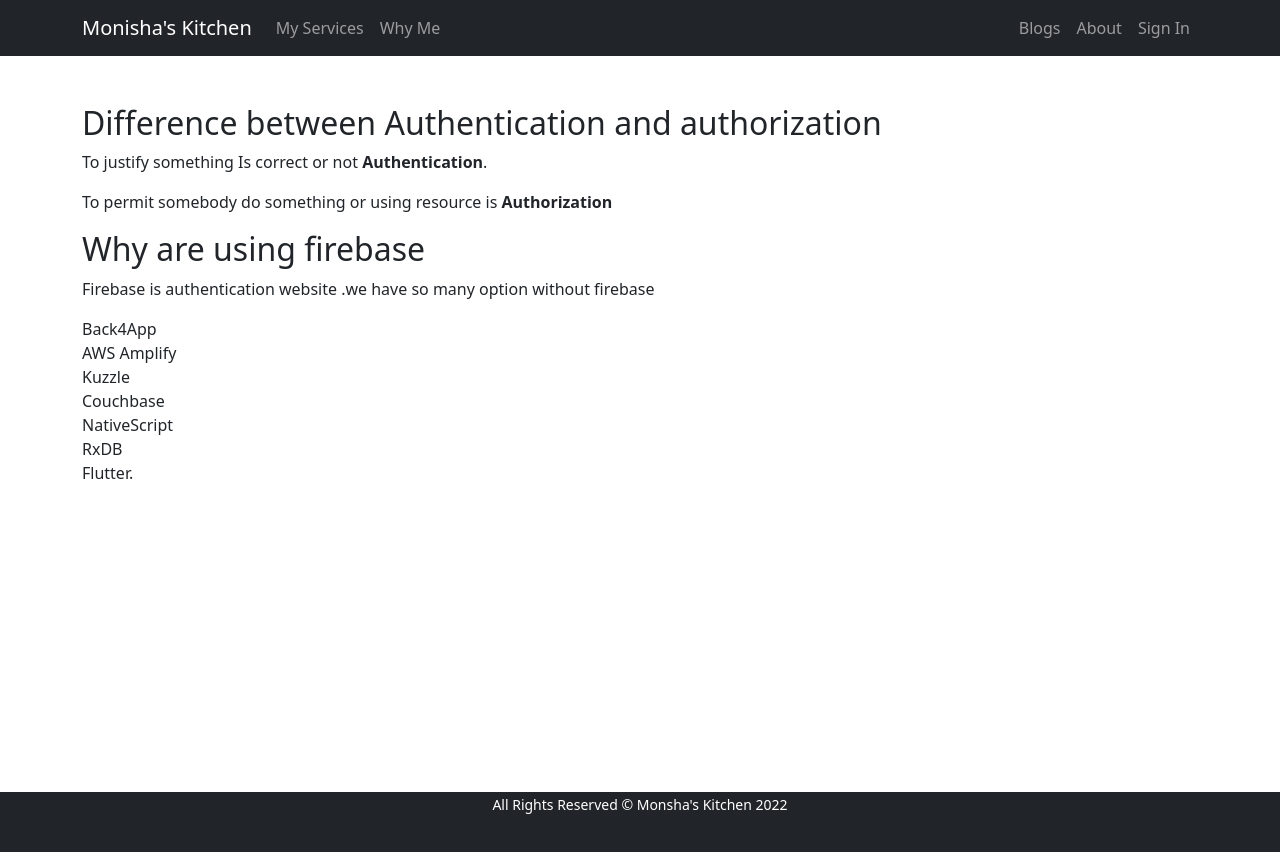
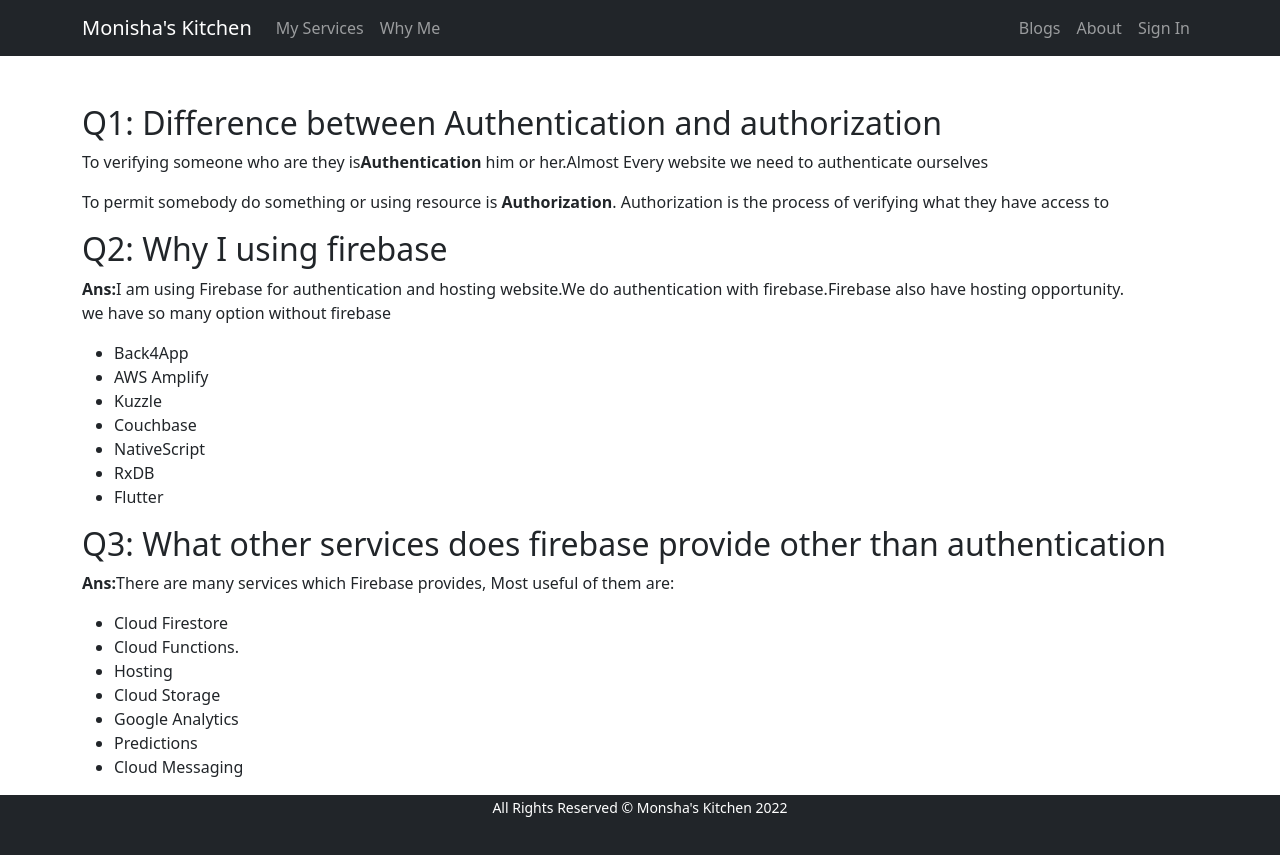
Before and after one commit to Sumon092/Monishas-kitchen, a React (Create React App) app: page /blogs in a window 1280 px wide. Built offline with nearby package versions, Linux system fonts and the light colour scheme; no server answers.

Commit message:
all three question answered

```diff
--- a/src/pages/Blogs/Blogs.js
+++ b/src/pages/Blogs/Blogs.js
@@ -2,26 +2,38 @@
 
 const Blogs = () => {
     return (
-        <div className='container mt-5' style={{ height: "85vh" }}>
-            <h2>Difference between Authentication and authorization</h2>
-            <p>To justify something Is correct or not <strong>Authentication</strong>.</p>
-            <p>To permit somebody do something or using resource is <strong>Authorization</strong></p>
+        <div className='container mt-5'>
+            <h2>Q1: Difference between Authentication and authorization</h2>
+            <p>To verifying someone who are they is<strong>Authentication</strong> him or her.Almost Every website we need to authenticate ourselves</p>
+            <p>To permit somebody do something or using resource is <strong>Authorization</strong>. Authorization is the process of verifying what they have access to</p>
 
-            <h2>Why are using firebase</h2>
-            <p>Firebase is authentication website .we have so many option without firebase</p>
-            <p> Back4App
-                <br />
-                AWS Amplify
-                <br />
-                Kuzzle
-                <br />
-                Couchbase
-                <br />
-                NativeScript
-                <br />
-                RxDB
-                <br />
-                Flutter.</p>
+            <h2>Q2: Why I using firebase</h2>
+            <p><strong>Ans:</strong>I am using Firebase for authentication and hosting website.We do authentication with firebase.Firebase also have hosting opportunity.
+
+                <br /> we have so many option without firebase</p>
+
+            <ul className='text-decoration-none'>
+                <li>Back4App</li>
+                <li>AWS Amplify</li>
+                <li>Kuzzle</li>
+                <li>Couchbase</li>
+                <li>NativeScript</li>
+                <li>RxDB</li>
+                <li>Flutter</li>
+            </ul>
+
+            <h2>Q3: What other services does firebase provide other than authentication</h2>
+            <p><strong>Ans:</strong>There are many services which Firebase provides, Most useful of them are:</p>
+
+            <ul>
+                <li>Cloud Firestore</li>
+                <li>Cloud Functions.</li>
+                <li>Hosting</li>
+                <li>Cloud Storage</li>
+                <li>Google Analytics</li>
+                <li>Predictions</li>
+                <li>Cloud Messaging</li>
+            </ul>
         </div>
     );
 };
--- a/src/pages/Checkout/Checkout.js
+++ b/src/pages/Checkout/Checkout.js
@@ -2,7 +2,7 @@
 
 const Checkout = () => {
     return (
-        <div>
+        <div style={{ height: '85vh' }}>
             <h3>this is check out</h3>
         </div>
     );
--- a/src/pages/SignIn/SignIn/SignIn.js
+++ b/src/pages/SignIn/SignIn/SignIn.js
@@ -22,7 +22,7 @@
 
     const navigate = useNavigate();
     const location = useLocation();
-    let from = location?.state?.from?.pathname || "/checkout";
+    let from = location?.state?.from?.pathname || "/";
     if (user) {
         navigate(from, { replace: true });
     }
@@ -57,12 +57,12 @@
                     <Form onSubmit={handleSubmitSignIn}>
                         <Form.Group className="mb-2" controlId="formBasicEmail">
                             <Form.Label className='text-start'>Email</Form.Label>
-                            <Form.Control ref={emailRef} type="email" name='email' placeholder="Enter email" />
+                            <Form.Control ref={emailRef} type="email" name='email' placeholder="Enter email" required />
                         </Form.Group>
 
                         <Form.Group className="mb-2" controlId="formBasicPassword">
                             <Form.Label>Password</Form.Label>
-                            <Form.Control type="password" name="password" placeholder="Password" />
+                            <Form.Control type="password" name="password" placeholder="Password" required />
                             <p className='text-danger'>
                                 {
                                     error ? error.message : ''
--- a/src/pages/SignIn/SocialSignIn/SocialSignIn.js
+++ b/src/pages/SignIn/SocialSignIn/SocialSignIn.js
@@ -4,10 +4,17 @@
 import './SocialSignIn.css';
 import GoogleLogo from '../../../images/Logo/google.png'
 import FacebookLogo from '../../../images/Logo/facebook.png'
+import { Navigate, useLocation, useNavigate } from 'react-router-dom';
 
 const SocialSignIn = () => {
     // const [error, setError] = useState('')
     const [signInWithGoogle, user, loading, error] = useSignInWithGoogle(auth);
+    const location = useLocation();
+    const navigate = useNavigate();
+    let from = location?.state?.from?.pathname || "/";
+    if (user) {
+        navigate(from, { replace: true });
+    }
     let errorElement;
     if (error)
         errorElement = <p className='text-danger'>Error:{error?.message}</p>
```
